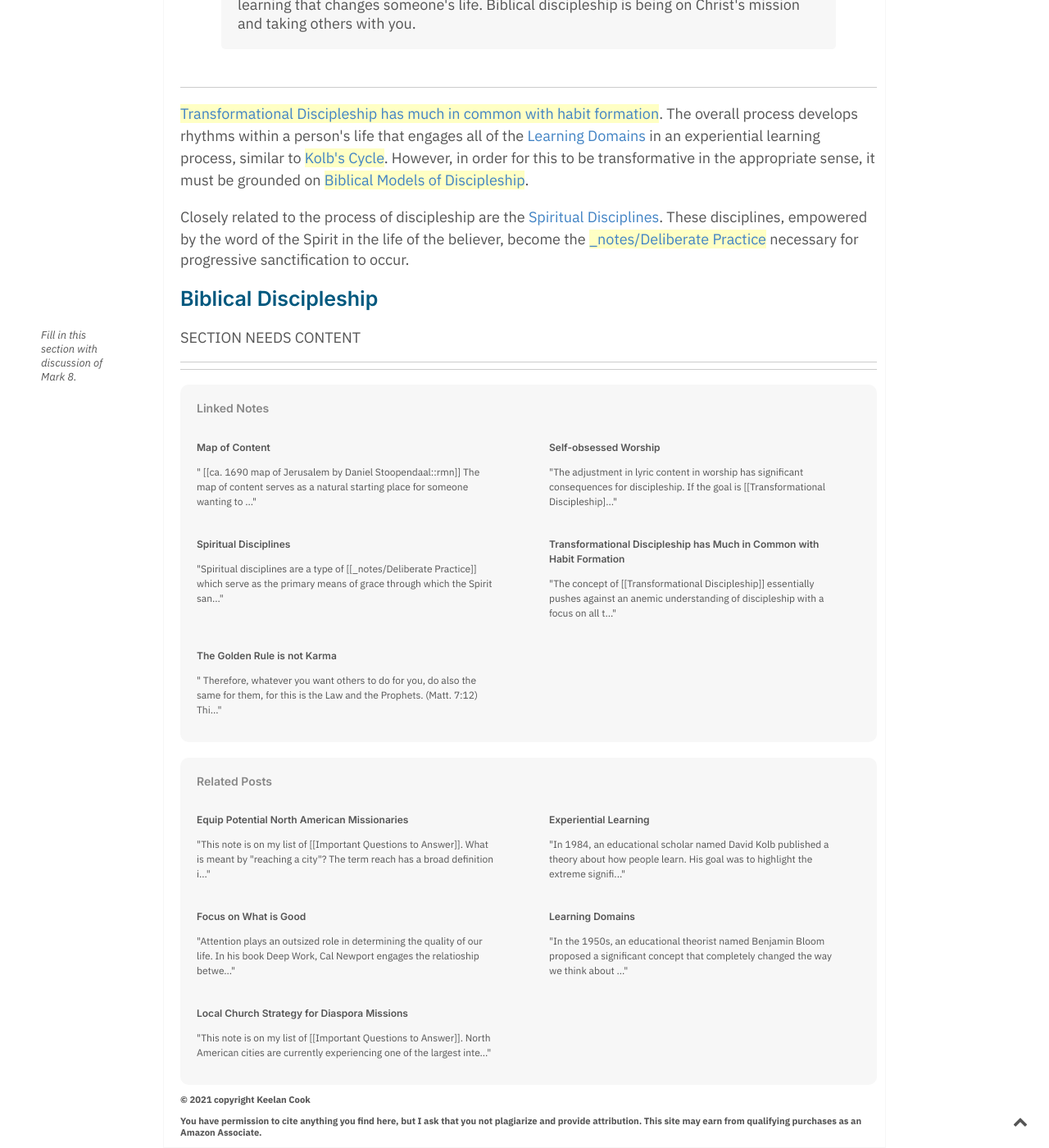
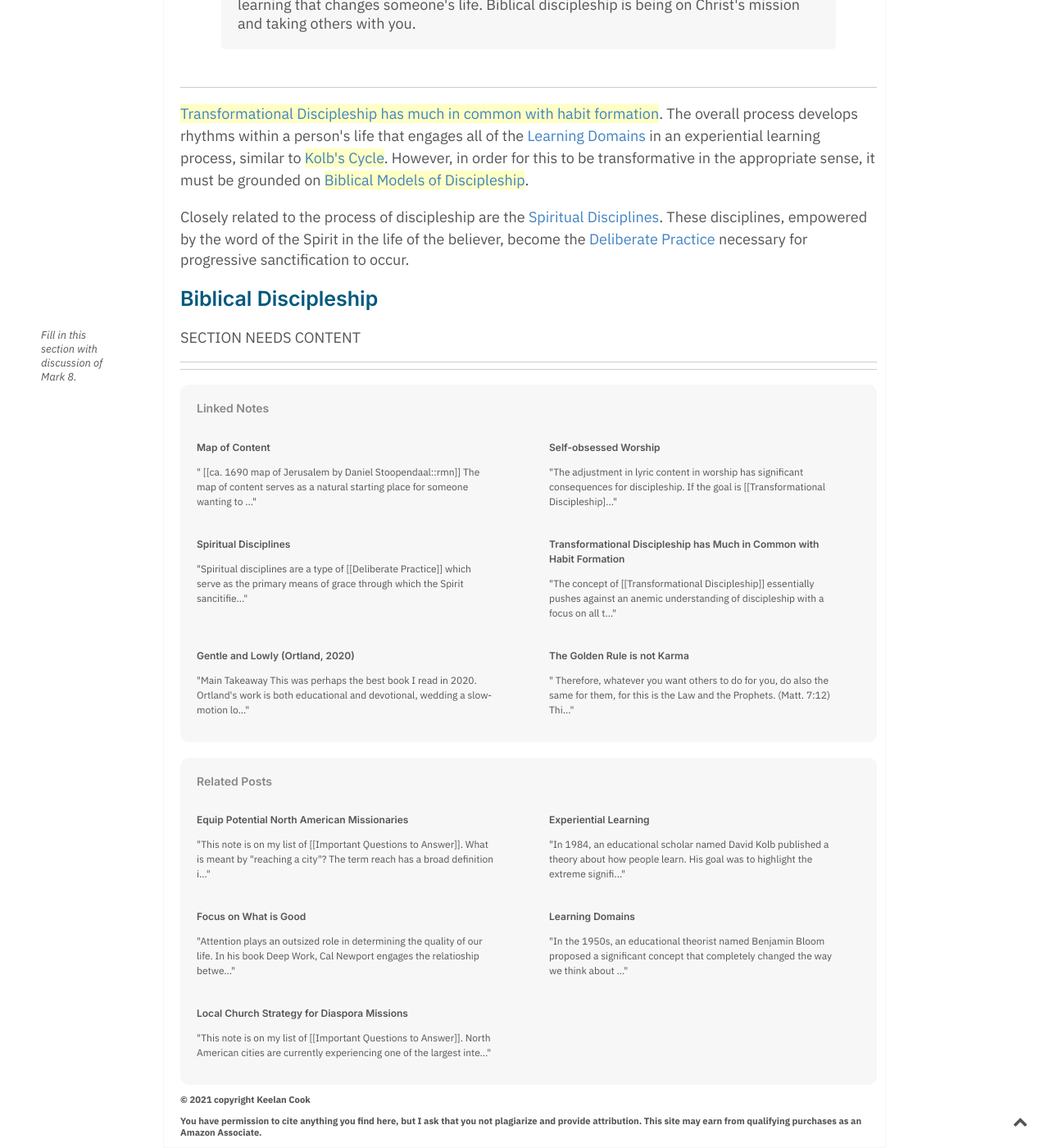
Before and after one commit to keelancook/notebook, a Jekyll site: the page built from _notes/Transformational Discipleship.md, in a window 1280 px wide and 1400 px high, scrolled down 653 px. Shown: the whole window at 82% size. Built offline with Jekyll 4.4.1, drawn with Linux system fonts in a browser that asks for light colours.

```diff
--- a/_notes/Spiritual Disciplines.md
+++ b/_notes/Spiritual Disciplines.md
@@ -6,7 +6,7 @@ created: 2021-03-11T00:00:00-06:00
 modified: 2021-03-11T14:34:51-06:00
 ---
 
-Spiritual disciplines are a type of [[_notes/Deliberate Practice]] which serve as the primary means of grace through which the Spirit sancitifies the believer and are essential to [[Transformational Discipleship]]. A number of these practices can be found throughout Scripture and include things such as: the regular study and memorization of the Scriptures, prayer, fasting, evangelism, corporate worship and fellowship, confession, and accountability.
+Spiritual disciplines are a type of [[Deliberate Practice]] which serve as the primary means of grace through which the Spirit sancitifies the believer and are essential to [[Transformational Discipleship]]. A number of these practices can be found throughout Scripture and include things such as: the regular study and memorization of the Scriptures, prayer, fasting, evangelism, corporate worship and fellowship, confession, and accountability.
 
 Scripture does not provide an exhaustive or systematic list of these disciplines, so it is best to think of them as an unbounded set which includes any healthy deliberate practice that effectively forms the believer spiritually. For some, this may inlude a practice like journalling; whereas, for others, it may be walks of solitude. However, not all disciplines are given the same weight within Scripture, which clearly places priority on the Word as God's revelation to man, as well as prayer, fasting, and corporate worship and fellowship with a local body of Christ.
 
--- a/_notes/Transformational Discipleship.md
+++ b/_notes/Transformational Discipleship.md
@@ -17,7 +17,7 @@ modified: 2021-01-17T05:08:08-06:00
 ---
 [[Transformational Discipleship has much in common with habit formation]]. The overall process develops rhythms within a person's life that engages all of the [[Learning Domains]] in an experiential learning process, similar to [[Kolb's Cycle]]. However, in order for this to be transformative in the appropriate sense, it must be grounded on [[Biblical Models of Discipleship]].
 
-Closely related to the process of discipleship are the [[Spiritual Disciplines]]. These disciplines, empowered by the word of the Spirit in the life of the believer, become the [[_notes/Deliberate Practice]] necessary for progressive sanctification to occur.
+Closely related to the process of discipleship are the [[Spiritual Disciplines]]. These disciplines, empowered by the word of the Spirit in the life of the believer, become the [[Deliberate Practice]] necessary for progressive sanctification to occur.
 
 ## Biblical Discipleship
 [[*Fill in this section with discussion of Mark 8.*::lmn]]
```
Also changed, not shown: _notes/book-notes/Deep Work (Newport, 2016).md (+1 -1 lines), _notes/book-notes/Gentle and Lowly (Ortland, 2020).md (+5 -0 lines), .obsidian/app.json, 2 other files.
